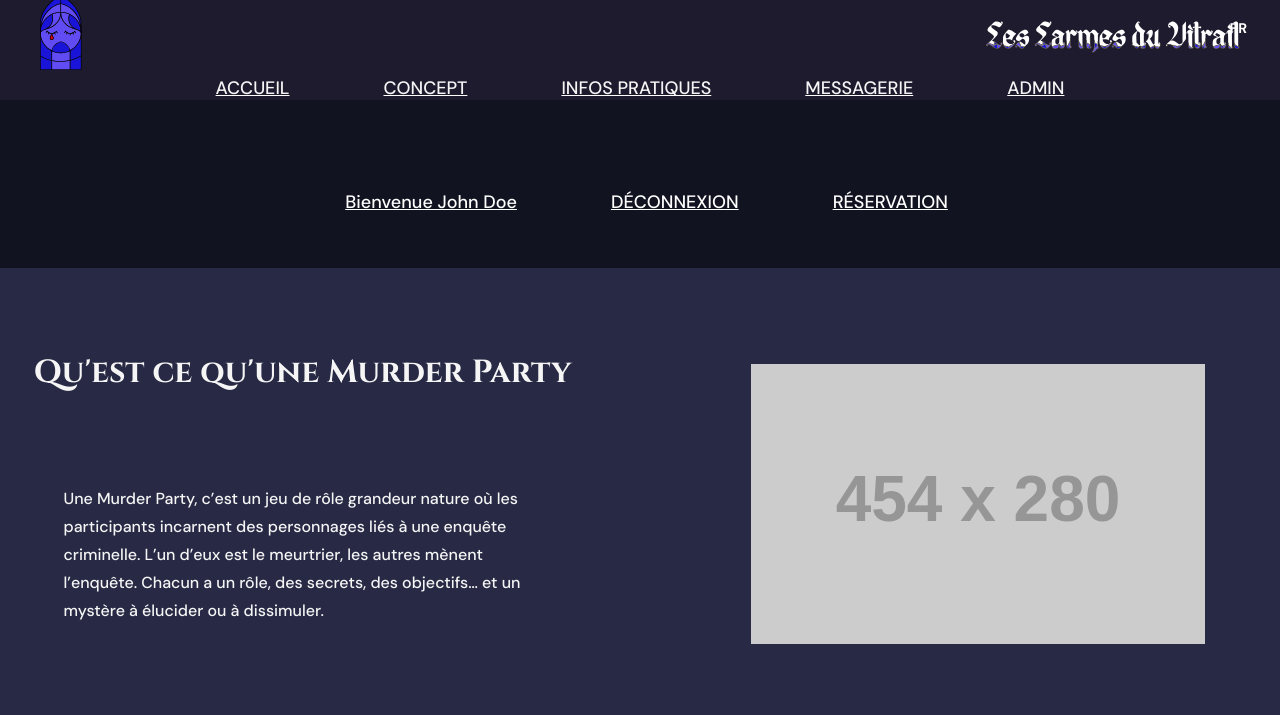
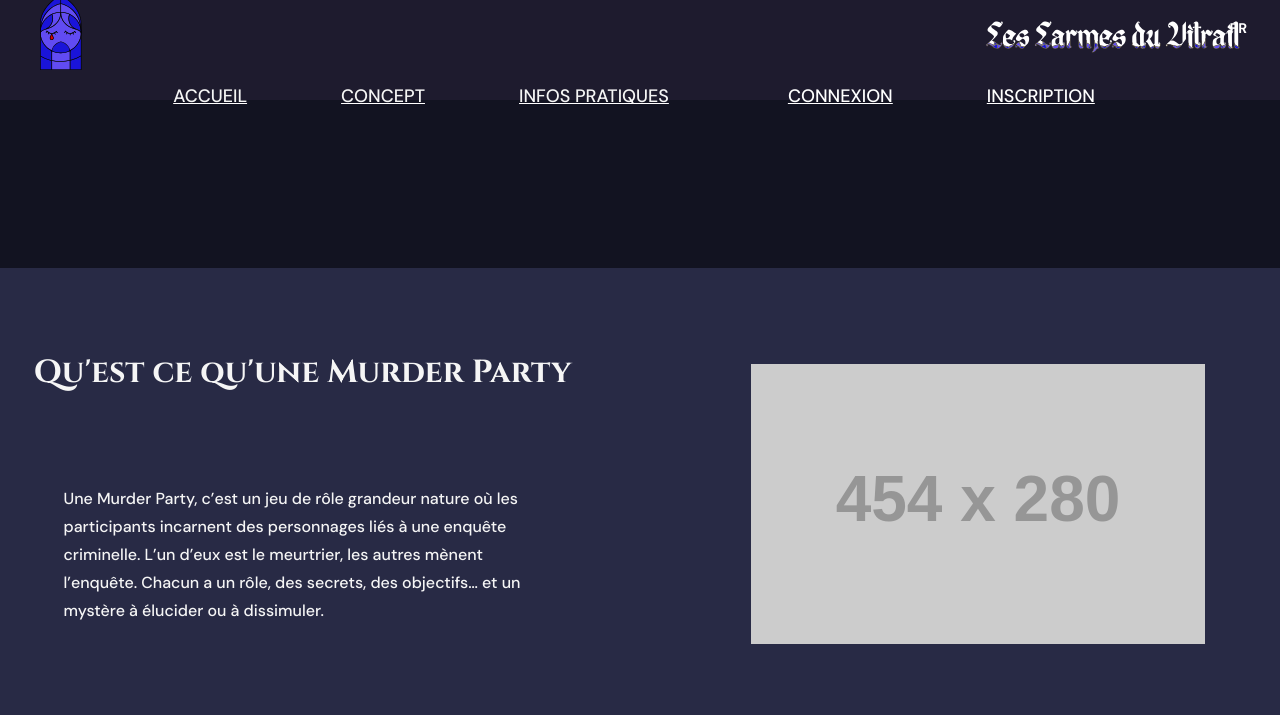
Before and after one commit to SamanthaPPW/sae202, a PHP site: page /concept in a window 1280 px wide. Shown: the top 715 px of the page. Run offline with PHP 8.4, Linux system fonts and the light colour scheme; grey boxes labelled with a size stand in for pictures from a placeholder-image service; some libraries are stand-ins or nearby versions.

Commit message:
Suppression du debug

```diff
--- a/view/autres_pages/menu.php
+++ b/view/autres_pages/menu.php
@@ -2,10 +2,6 @@
 if (session_status() === PHP_SESSION_NONE) {
     session_start();
 }
-
-$_SESSION['role']= 'admin';
-$_SESSION['id'] = 1; // Simuler un utilisateur connecté pour l'exemple
-$_SESSION['nom'] = 'John Doe'; // Simuler un nom d'utilisateur pour l'exemple
 ?>
 <header>
     <div class="topnav">
```
